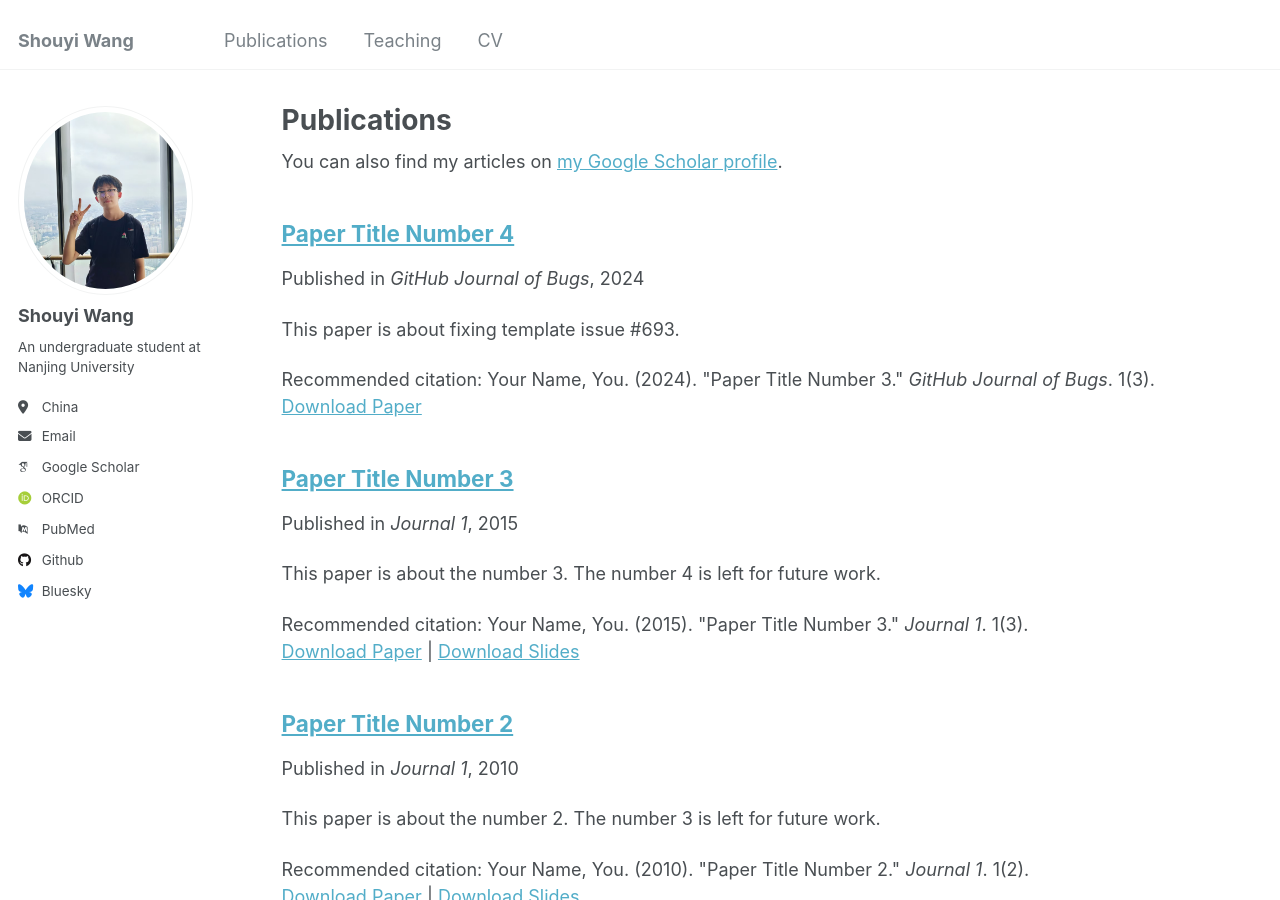
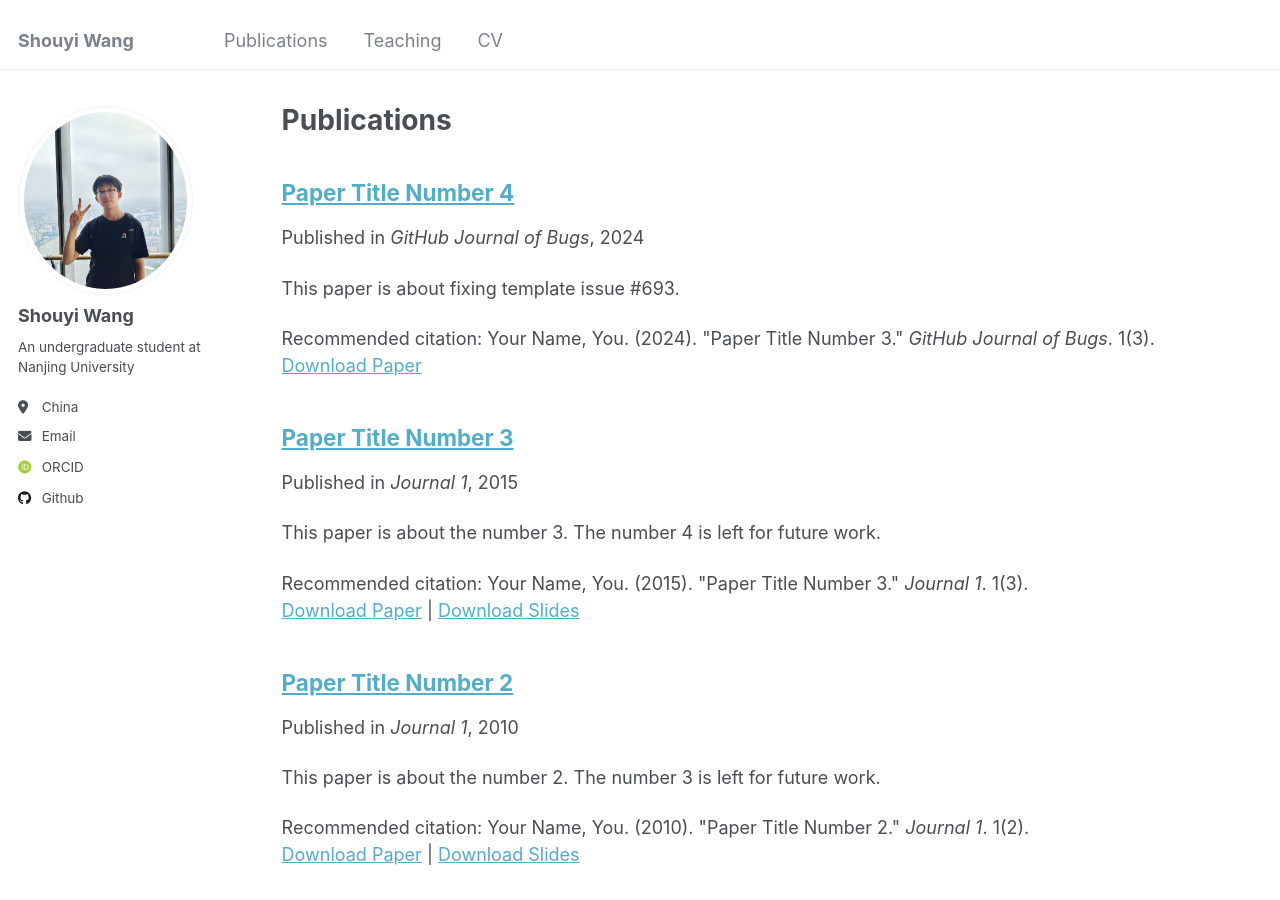
Before and after one commit to sywang0302/sywang0302.github.io, a Jekyll site: the page built from _pages/publications.md, in a window 1280 px wide and 900 px high. Built offline with Jekyll 4.4.1, drawn with Linux system fonts in a browser that asks for light colours; some web fonts are replaced; some of the changed lines change nothing that is shown.

Commit message:
Update _config.yml

```diff
--- a/_config.yml
+++ b/_config.yml
@@ -28,27 +28,27 @@
   location         : "China"
   employer         :
   uri              : # URL
-  email            : "none@example.org"
+  email            : "sywang0302@gmail.com"
 
   # Academic websites
   arxiv            : # URL - Update with the correct link to your profile
-  googlescholar    : "https://scholar.google.com/citations?user=PS_CX0AAAAAJ"
+  googlescholar    :
   impactstory      : # URL
-  orcid            : "http://orcid.org/yourorcidurl"
+  orcid            : "https://orcid.org/0009-0003-1260-4143"
   semantic         : # URL
-  pubmed           : "https://www.ncbi.nlm.nih.gov/pubmed/?term=john+snow"
+  pubmed           :
   researchgate     : # URL
 
   # Repositories and software development
   bitbucket        : # Username - Update with your username on the site
   codepen          : # Username
   dribbble         : # Username
-  github           : "academicpages"
+  github           : "https://github.com/sywang0302"
   kaggle           : # Username
   stackoverflow    : # User number or user number and name (i.e., use "1" or "1/jeff-atwood")
 
   # Social media
-  bluesky          : "bsky.app" # Replace this with you Bluesky username
+  bluesky          :
   facebook         : # Username
   flickr           : # Username
   foursquare       : # Username
@@ -146,7 +146,7 @@
 include:
   - .htaccess
   - _pages
-  - files
+  - 文件
 exclude:
   - "*.sublime-project"
   - "*.sublime-workspace"
@@ -332,6 +332,6 @@
 # HTML Compression
 # - http://jch.penibelst.de/
 compress_html:
-  clippings: all
+  clippings: 全部
   ignore:
     envs: development
```
